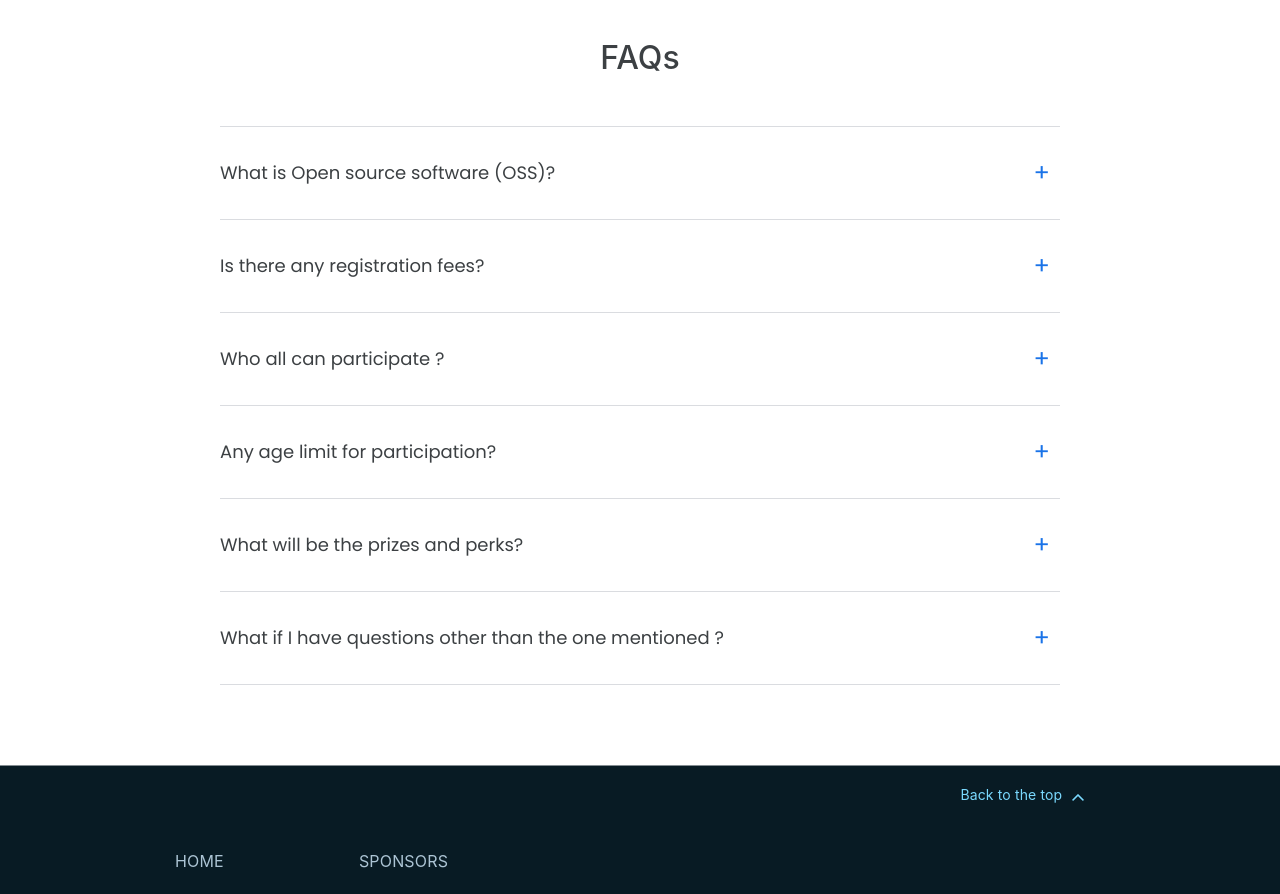
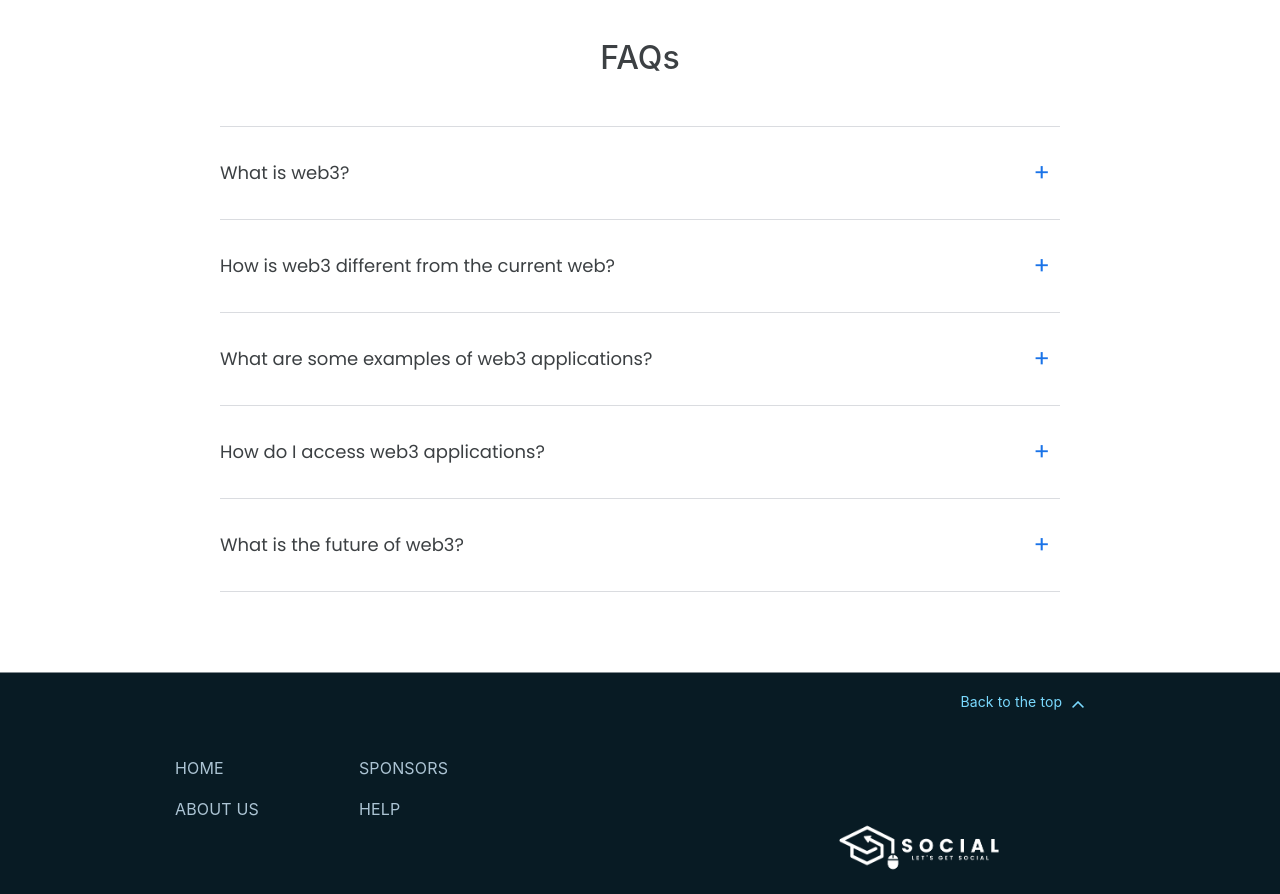
Before and after one commit to aku1310/sfp, a React (Create React App) app: page / in a window 1280 px wide. Shown: the part 3300-4194 px from the top of the page. Built offline with nearby package versions, Linux system fonts and the light colour scheme.

Commit message:
chore: update FAQs

```diff
--- a/src/components/js/homeData.js
+++ b/src/components/js/homeData.js
@@ -208,32 +208,39 @@ export const CommunityPartners = [
 export const FAQs = [
     {
         questionId: "question1",
-        questionText: `What is Open source software (OSS)?`,
-        answerText: `A software for which the original source code is made freely
-        available and may be redistributed and modified according to the
-        requirement of the user.`,
+        questionText: `What is web3?`,
+        answerText: `Web3, also known as Web 3.0, is the next iteration of the internet that utilizes
+        blockchain technology to create a decentralized and more secure network.`,
     },
     {
         questionId: "question2",
-        questionText: `Is there any registration fees?`,
-        answerText: `No, there’s no registration fees. It is absolutely free for participants.`,
+        questionText: `How is web3 different from the current web?`,
+        answerText: `Web3 is different from the current web (Web 2.0) in that it utilizes blockchain
+        technology to create a decentralized network where users have more control over their data and
+        transactions. This eliminates the need for centralized intermediaries and increases security
+        and privacy.`,
     },
     {
         questionId: "question3",
-        questionText: `Who all can participate ?`,
-        answerText: `No matter if you are a beginner or an expert, India Tour of Open Source is open for
-        everyone who has a zeal to learn new things and achieve heights.`,
+        questionText: `What are some examples of web3 applications?`,
+        answerText: `Web3 applications, also known as dApps, can include decentralized exchanges,
+        prediction markets, social networks, and more. These dApps run on blockchain networks like
+        Ethereum and allow users to interact with them in a decentralized and trustless manner.`,
     },
     {
         questionId: "question4",
-        questionText: `Any age limit for participation?`,
-        answerText: `No, it is open for all.`,
+        questionText: `How do I access web3 applications?`,
+        answerText: `To access web3 applications, you will need a web3-enabled browser such as
+        MetaMask or Trust Wallet. These browsers allow you to interact with dApps by connecting to
+        a blockchain network and providing a digital wallet to store your cryptocurrency.`,
     },
     {
         questionId: "question5",
-        questionText: `What will be the prizes and perks?`,
-        answerText: `All the participants with successful participation will get digital
-        certificates and some cool swags.`,
+        questionText: `What is the future of web3?`,
+        answerText: `The future of web3 is still uncertain, but it is likely that we will see more
+        adoption of decentralized applications and a shift towards a more decentralized internet.
+        With the advent of new technologies like sharding, interoperability, and layer 2 scaling
+        solutions, the web3 ecosystem is expected to evolve rapidly in the coming years.`,
     },
     // {
     //     questionId: "question6",
@@ -245,10 +252,10 @@ export const FAQs = [
     //     questionText: `Can I participate in SWOC both as a participant and mentor?`,
     //     answerText: `You can participate either as a mentor or as a participant but not as both.`,
     // },
-    {
-        questionId: "question8",
-        questionText: `What if I have questions other than the one mentioned ?`,
-        answerText: `You can contact us at scriptfoundation@gmail.com , all your queries would be answered.`,
-    },
+    // {
+    //     questionId: "question8",
+    //     questionText: `What if I have questions other than the one mentioned ?`,
+    //     answerText: `You can contact us at scriptfoundation@gmail.com , all your queries would be answered.`,
+    // },
 
 ]
```
